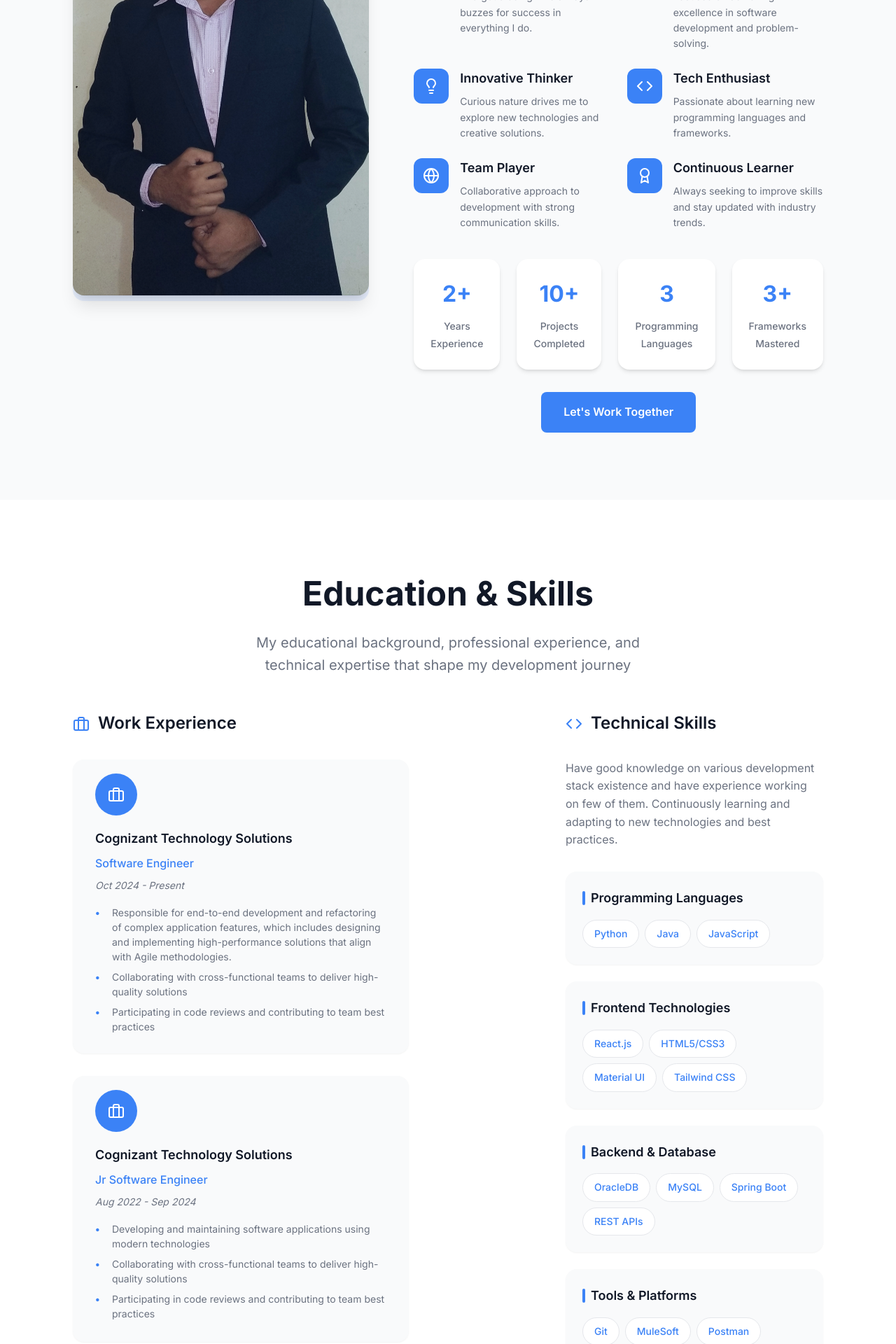
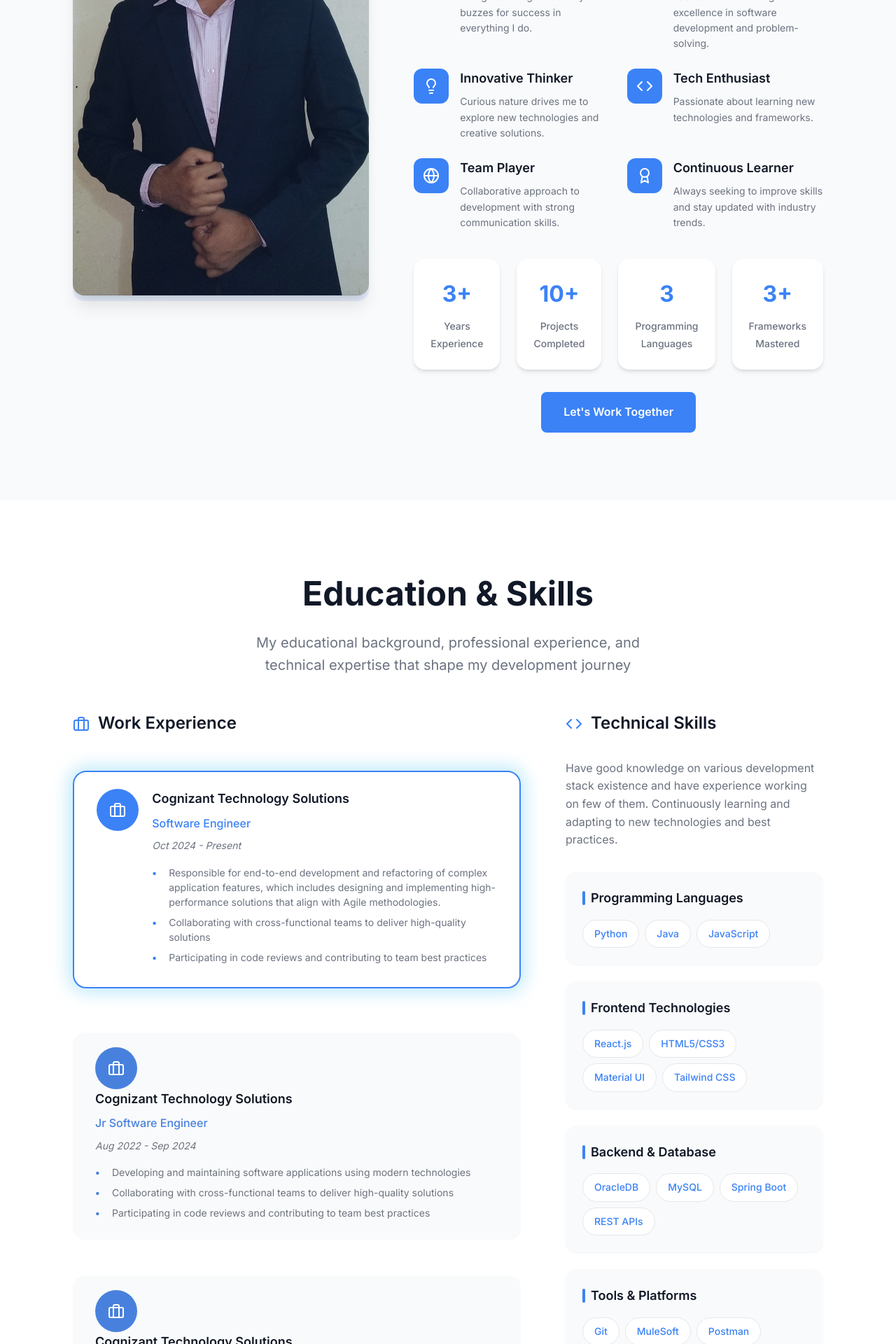
Before and after one commit to Juju26/Myportfolio, a React (Create React App) app: page / in a window 1280 px wide. Shown: the part 1560-3480 px from the top of the page at 70% size. Built offline with nearby package versions, Linux system fonts and the light colour scheme; the HTML template or start-up script is replaced by a standard one.

Commit message:
Minor changes with link introduction

```diff
--- a/src/components/About.js
+++ b/src/components/About.js
@@ -29,7 +29,7 @@ const About = () => {
     {
       icon: <Code size={24} />,
       title: "Tech Enthusiast",
-      description: "Passionate about learning new programming languages and frameworks."
+      description: "Passionate about learning new technologies and   frameworks."
     },
     {
       icon: <Globe size={24} />,
@@ -45,7 +45,7 @@ const About = () => {
 
   const achievements = [
     {
-      number: "2+",
+      number: "3+",
       label: "Years Experience"
     },
     {
--- a/src/components/Contact.js
+++ b/src/components/Contact.js
@@ -50,15 +50,15 @@ const Contact = () => {
     {
       icon: <Mail size={24} />,
       title: "Email",
-      value: "atshaya.kumar@example.com",
-      link: "mailto:atshaya.kumar@example.com"
+      value: "atshayakumarr26@gmail.com",
+      link: "mailto:atshayakumarr26@gmail.com"
     },
-    {
-      icon: <Phone size={24} />,
-      title: "Phone",
-      value: "+91 98765 43210",
-      link: "tel:+919876543210"
-    },
+    // {
+    //   icon: <Phone size={24} />,
+    //   title: "Phone",
+    //   value: "+91 98765 43210",
+    //   link: "tel:+919876543210"
+    // },
     {
       icon: <MapPin size={24} />,
       title: "Location",
--- a/src/components/Hero.js
+++ b/src/components/Hero.js
@@ -96,7 +96,7 @@ const Hero = () => {
             <Linkedin size={24} />
           </a>
           <a
-            href="https://www.instagram.com/juz_call_me_ju/"
+            href="https://www.instagram.com/atshai_kumar/"
             target="_blank"
             rel="noopener noreferrer"
             className="hero__social-link"
--- a/src/components/Projects.js
+++ b/src/components/Projects.js
@@ -23,8 +23,8 @@ const Projects = () => {
         "Integration with existing traffic infrastructure",
         "Machine learning algorithms for pattern recognition"
       ],
-      github: "#",
-      live: "#",
+      github: "",
+      live: "",
       category: "AI/ML"
     },
     {
@@ -39,24 +39,26 @@ const Projects = () => {
         "Audio feedback system for user guidance",
         "Wearable technology with lightweight design"
       ],
-      github: "#",
-      live: "#",
+      github: "https://github.com/Juju26/smart-goggles",
+      live: "https://www.youtube.com/watch?v=IgQcCB_AU5o",
       category: "IoT/AI"
     },
     {
       id: 3,
-      title: "E-Commerce Platform",
-      description: "A full-stack e-commerce application built with modern web technologies, featuring user authentication, product management, and secure payment processing.",
-      image: "/assets/img/skillsimg.png",
-      technologies: ["React.js", "Node.js", "MongoDB", "Express.js", "JWT", "Stripe API"],
+      title: "iTrolley",
+      description: "A smart shopping assistant leveraging Indoor Positioning System (IPS) using Bluetooth Low Energy (BLE) beacons to accurately identify user location within the store. The app generates the shortest path for picking items in the shopping list by applying efficient shortest path algorithms, optimizing the shopping experience.",
+      image: "/assets/img/iTrolley.png",
+      technologies: ["React.js", "django", "BLE", "Indoor Positioning"],
       features: [
+       "Indoor positioning via BLE beacons",
+        "Shortest path calculation for item picking",
         "User authentication and authorization",
         "Product catalog with search and filtering",
         "Shopping cart and checkout system",
         "Admin panel for product management"
-      ],
-      github: "#",
-      live: "#",
+    ],
+      github: "https://github.com/Juju26/i-trolley/tree/master",
+      live: "https://docs.google.com/document/d/19TrnI-lvzC2PnDuTdokmdL7jVKtubk53/edit?usp=sharing&ouid=113029827350424965909&rtpof=true&sd=true",
       category: "Web Development"
     },
     {
--- a/src/components/Skills.css
+++ b/src/components/Skills.css
@@ -57,11 +57,54 @@
   box-shadow: var(--shadow-md);
 }
 
+
+/* Highlighted experience and BE education */
+.skills__education-item-highlight {
+  border: 2.5px solid var(--primary-color);
+  box-shadow: 0 0 24px 6px rgba(0, 173, 238, 0.25);
+
+  z-index: 1;
+  border-radius: 1.2rem;
+  padding: 1.5rem 2rem;
+  margin-bottom: 2rem;
+  margin-top: 1rem;
+  display: flex;
+  gap: 1.2rem;
+}
+
+/* Software Engineer experience gets a blue border like BE */
+.skills__education-item-highlight.software-engineer {
+  border: 2.5px solid var(--primary-color);
+  box-shadow: 0 0 24px 6px rgba(0, 173, 238, 0.25);
+}
+
+
+.dark-theme .skills__education-highlight {
+  background-color: #1e293b;
+  border-color: var(--primary-color);
+  box-shadow: 0 6px 24px -4px var(--primary-color, #60a5fa, 0.18);
+}
+
+.skills__education-dormant {
+  opacity: 0.7;
+  filter: grayscale(0.2);
+  background-color: var(--bg-secondary);
+  border-radius: 1rem;
+  padding: 1.25rem 2rem;
+  margin-bottom: 1.2rem;
+}
+
 .skills__education-highlight {
   border: 2.5px solid var(--primary-color);
-  box-shadow: 0 6px 24px -4px var(--primary-color, #3b82f6, 0.12);
+  box-shadow: 0 0 24px 6px rgba(0, 173, 238, 0.25);
   background-color: #e8f1fd;
   z-index: 1;
+  border-radius: 1.2rem;
+  padding: 1.5rem 2rem;
+  margin-bottom: 2rem;
+  margin-top: 1rem;
+  display: flex;
+  gap: 1.2rem;
 }
 
 .dark-theme .skills__education-highlight {
@@ -74,6 +117,9 @@
   opacity: 0.7;
   filter: grayscale(0.2);
   background-color: var(--bg-secondary);
+  border-radius: 1rem;
+  padding: 1.25rem 2rem;
+  margin-bottom: 1.2rem;
 }
 
 .skills__education-icon {
--- a/src/components/Skills.js
+++ b/src/components/Skills.js
@@ -136,7 +136,8 @@ const Skills = () => {
               {experience.map((exp, index) => (
                 <motion.div
                   key={index}
-                  className="skills__education-item"
+                  // className="skills__education-item"
+                  className={`skills__education ${exp.period.includes('Present') ? 'skills__education-item-highlight' : 'skills__education-dormant'}${exp.position === 'Software Engineer' ? ' software-engineer' : ''}`}
                   initial={{ opacity: 0, y: 20 }}
                   animate={inView ? { opacity: 1, y: 0 } : { opacity: 0, y: 20 }}
                   transition={{ duration: 0.6, delay: 0.4 + index * 0.1 }}
```
Also changed, not shown: assets/img/iTrolley.png (added), public/assets/img/iTrolley.png (added), 14 other files (tests, documents, lock files or other folders).
